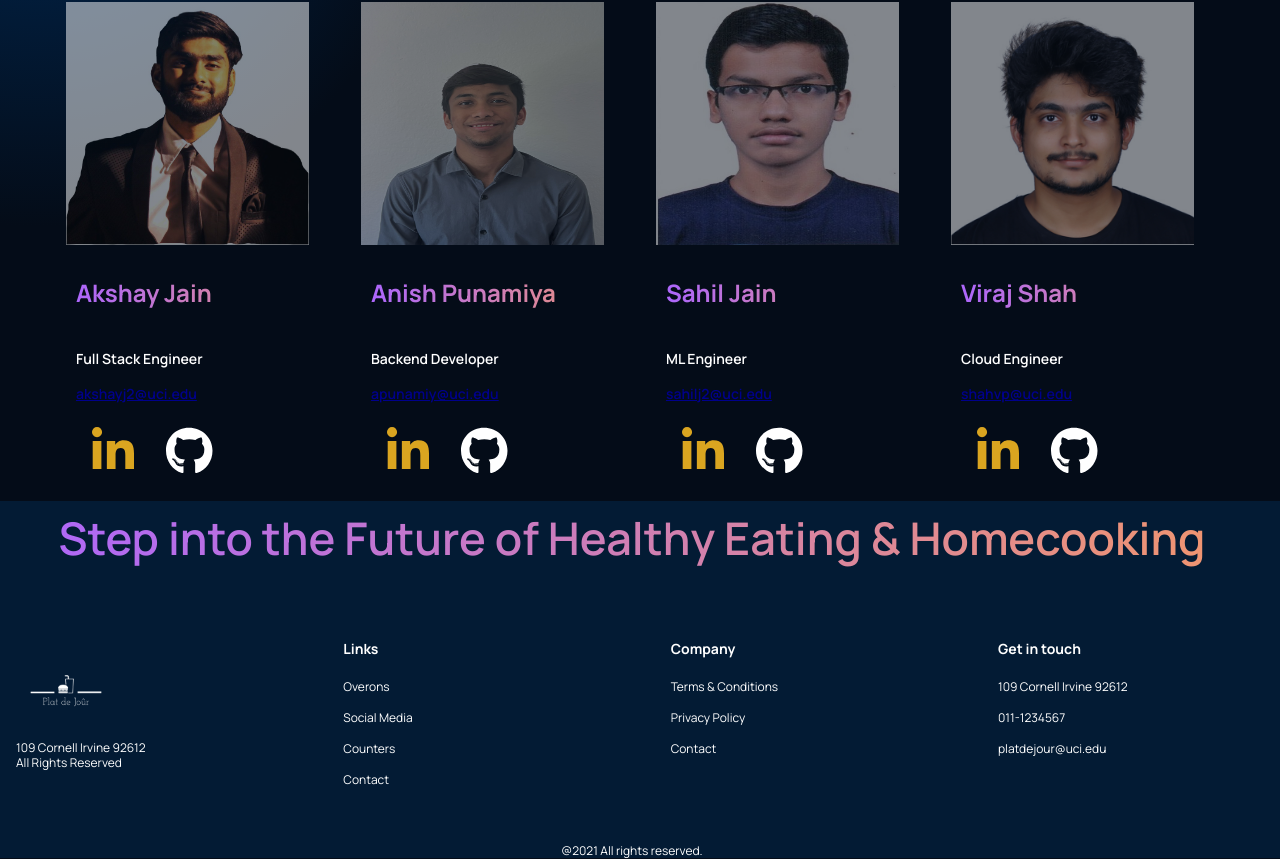
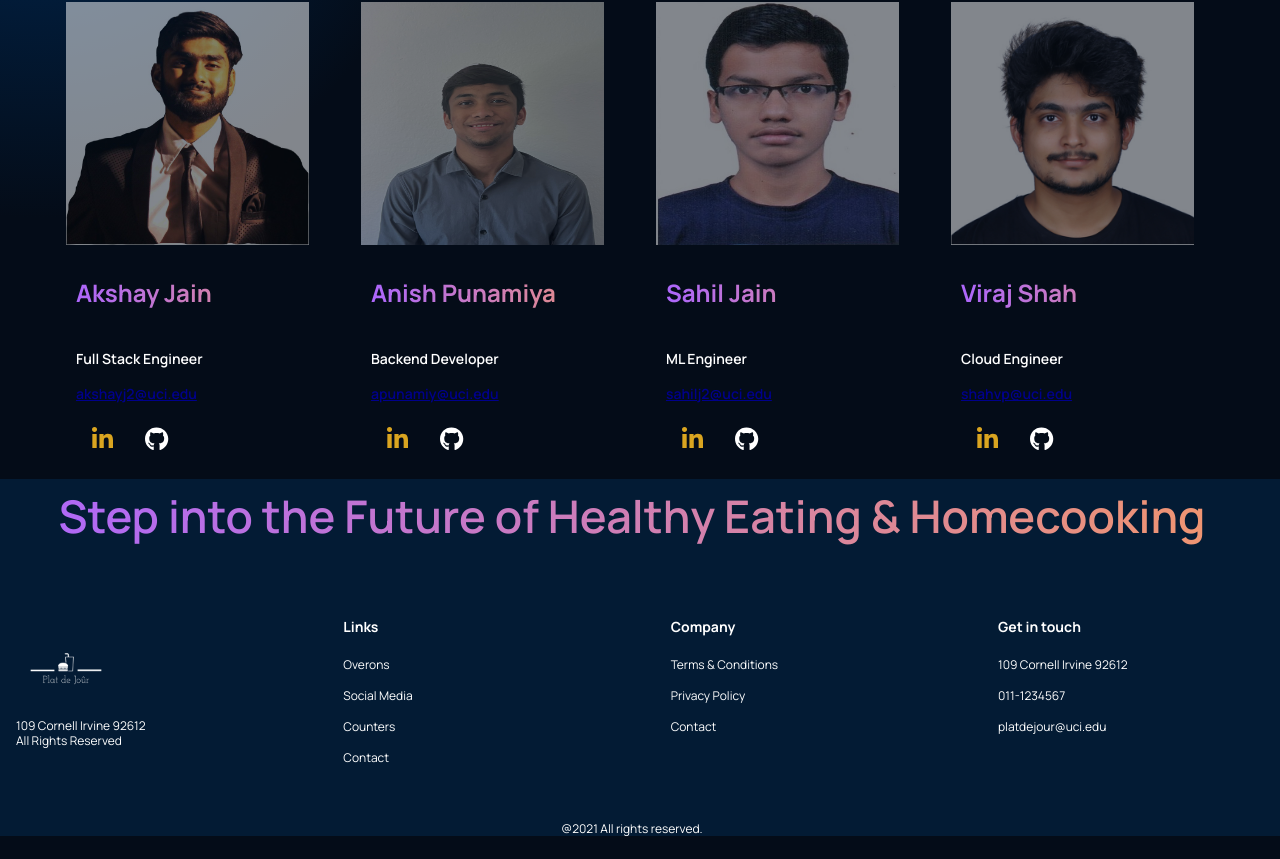
Before and after one commit to akshay2014jain/plat-de-jour-latest, a React (Create React App) app in the folder client/: page /about in a window 1280 px wide. Shown: the part 524-1383 px from the top of the page. After the commit the page ends 1361 px from the top, so only its background shows below. Built offline with nearby package versions, Linux system fonts and the light colour scheme; no server answers.

Commit message:
Button Changes

```diff
--- a/client/src/component/AboutUs.js
+++ b/client/src/component/AboutUs.js
@@ -51,7 +51,7 @@
                                 <p className='email'><u>akshayj2@uci.edu </u></p>
                                 <div className='fonts'>
                                 <p><FontAwesomeIcon className="linkedin" icon = {faLinkedinIn}></FontAwesomeIcon></p>
-                                <p><FontAwesomeIcon className="github" icon = {faGithub}></FontAwesomeIcon></p>
+                                <p><FontAwesomeIcon className="githubx" icon = {faGithub}></FontAwesomeIcon></p>
                                 </div>
 
                             </div>
@@ -68,7 +68,7 @@
                                 <p className='email'><u>apunamiy@uci.edu </u> </p>
                                 <div className='fonts'>
                                 <p><FontAwesomeIcon className="linkedin" icon = {faLinkedinIn}></FontAwesomeIcon></p>
-                                <p><FontAwesomeIcon className="github" icon = {faGithub}></FontAwesomeIcon></p>
+                                <p><FontAwesomeIcon className="githubx" icon = {faGithub}></FontAwesomeIcon></p>
                                 </div>
                             </div>
                             </div>
@@ -83,7 +83,7 @@
                                 <p className='email'> <u>sahilj2@uci.edu </u></p>
                                 <div className='fonts'>
                                 <p><FontAwesomeIcon className="linkedin" icon = {faLinkedinIn}></FontAwesomeIcon></p>
-                                <p><FontAwesomeIcon className="github" icon = {faGithub}></FontAwesomeIcon></p>
+                                <p><FontAwesomeIcon className="githubx" icon = {faGithub}></FontAwesomeIcon></p>
                                 </div>
                             </div>
                             </div>
@@ -95,10 +95,10 @@
                             <div className="container">
                                 <h2 className='gradient__text__aboutus'>Viraj Shah</h2>
                                 <p className="titlex">Cloud Engineer</p>
-                                <p className='email'> <u>shahvp@uci.edu</u></p>
+                                <p className='email'> <u >shahvp@uci.edu</u></p>
                                 <div className='fonts'>
                                 <p><FontAwesomeIcon className="linkedin" icon = {faLinkedinIn}></FontAwesomeIcon></p>
-                                <p><FontAwesomeIcon className="github" icon = {faGithub}></FontAwesomeIcon></p>
+                                <p><FontAwesomeIcon className="githubx" icon = {faGithub}></FontAwesomeIcon></p>
                                 </div>
                             </div>
                             </div>
--- a/client/src/component/Book.js
+++ b/client/src/component/Book.js
@@ -29,7 +29,7 @@
 -webkit-user-select: none;
 touch-action: manipulation;
 white-space: nowrap;
-margin-inline-end: 8rem;
+margin-inline-end: 1rem;
 `;
 
 export class Book extends Component{
--- a/client/src/component/aboutus.css
+++ b/client/src/component/aboutus.css
@@ -177,7 +177,7 @@
 }
 
 .email{
-    color: lightblue;
+    color: whitesmoke;
     font-family: var(--font-family);
     font-size: 14px;
     font-weight: 600;
@@ -186,7 +186,15 @@
 }
 .linkedin{
     color: goldenrod;
-    font-size:48px;
+    font-size:24px;
+    padding: 0rem 1rem 1rem;
+    cursor: pointer;
+    align-items: right;
+}
+
+.githubx{
+    color: white;
+    font-size:24px;
     padding: 0rem 1rem 1rem;
     cursor: pointer;
     align-items: right;
--- a/client/src/component/contactus.css
+++ b/client/src/component/contactus.css
@@ -102,7 +102,6 @@
     cursor: pointer;
     padding-right: 1rem;
     padding-left: 1rem;
-    width: 48px;
     height: 48px;
 
   }
```
